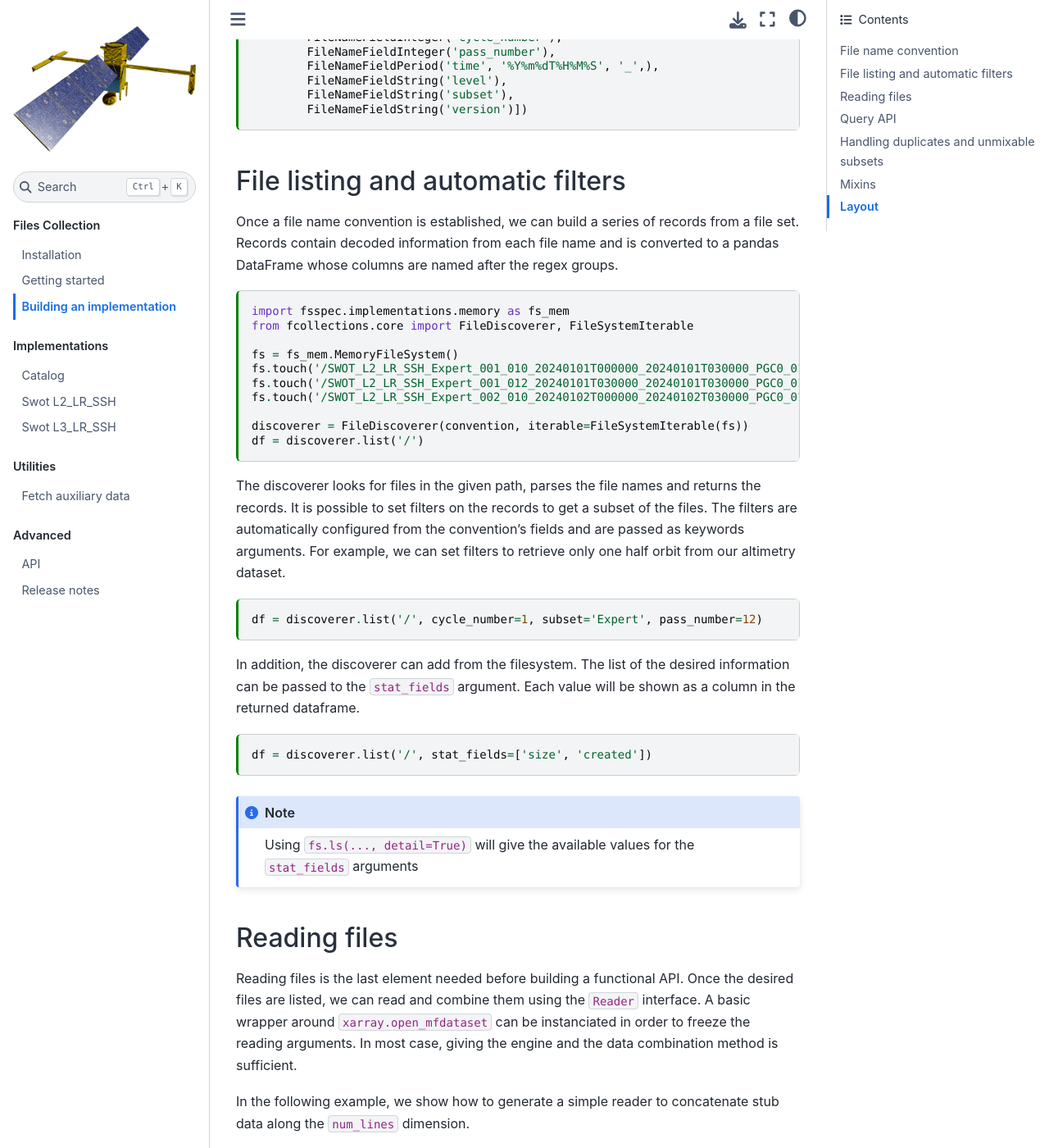
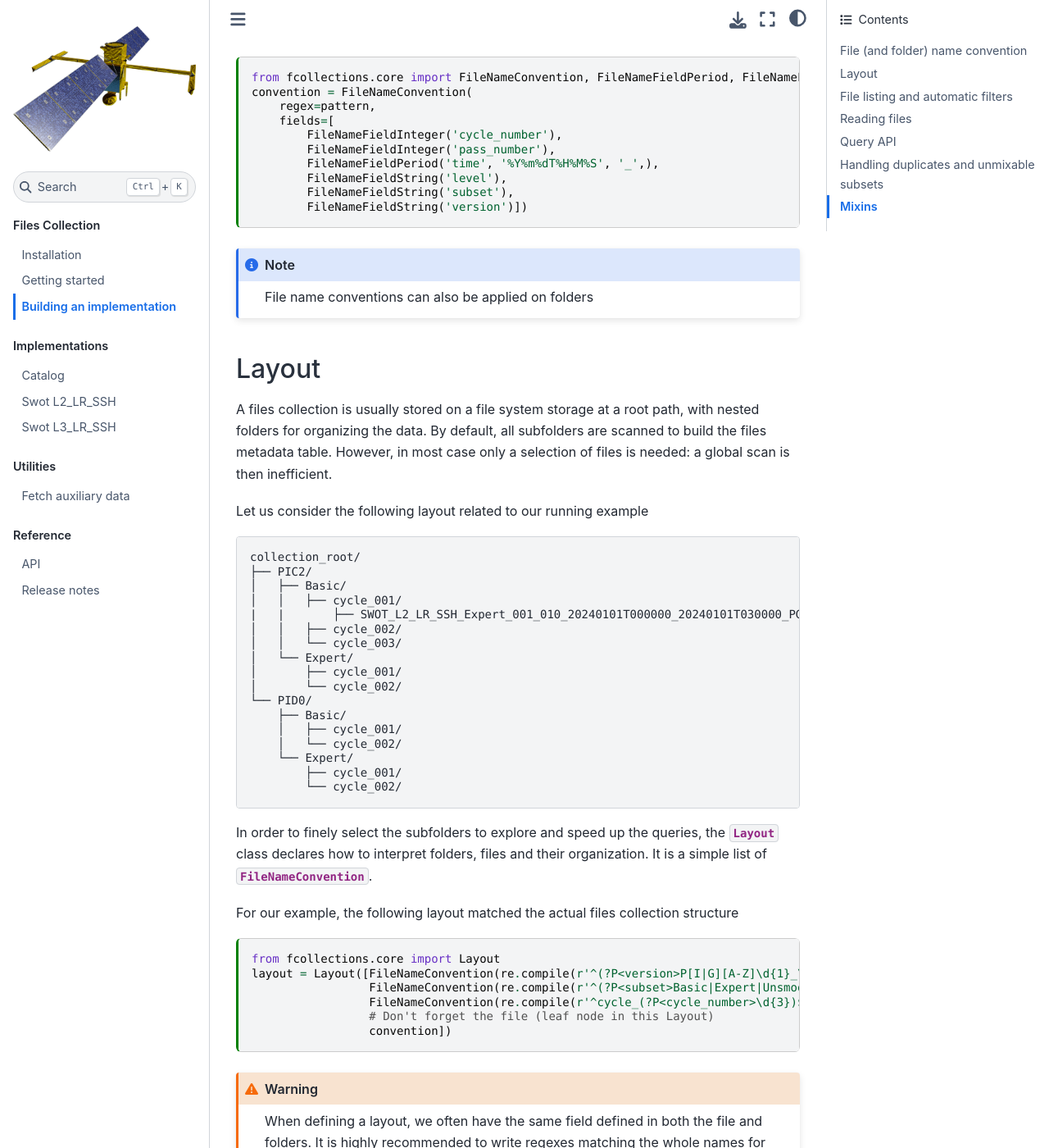
Before and after one commit to robin-cls/fcollections, a Sphinx documentation site: the page built from docs/custom.md, in a window 1280 px wide and 1400 px high, scrolled down 1990 px. Shown: the whole window at 82% size. Built offline with Sphinx 7.4.7 and the Sphinx Book theme 1.1.4, drawn with Linux system fonts in a browser that asks for light colours; some of the changed text lies outside the part shown.

Commit message:
Update documentation

````diff
--- a/docs/custom.md
+++ b/docs/custom.md
@@ -10,11 +10,11 @@ jupytext:
 # Building an implementation
 
 This chapter aims at giving details about the concepts supporting the generic
-model ``FilesDatabase``. The ultimate purpose is to build a custom
-implementation supporting any file set.
+model {class}`FilesDatabase <fcollections.core.FilesDatabase>`. The ultimate
+purpose is to build a custom implementation supporting any file set.
 
 
-## File name convention
+## File (and folder) name convention
 
 The central piece of the model is the definition of a file name convention.
 Usually, file names contain a great deal of information that can be used for
@@ -24,21 +24,22 @@ and so on.
 A file name convention has a dual purpose: interpreting a file name to deduce a
 record of information, and conversely using a record of information to generate
 a filename. Interpretation relies on a regex whereas generation uses an
-f-string. Both functionalities also need ``FileNameField`` definitions to
-specify the type of the data extracted from the file name, how to encode and
-decode it, and which filters can be used onto it.
+f-string. Both functionalities also need {class}`FileNameField <fcollections.core.FileNameField>`
+definitions to specify the type of the data extracted from the file name, how to
+encode and decode it, and which filters can be used onto it.
 
 Let's take the SWOT altimery mission Low Rate product as an example:
 ``SWOT_L2_LR_SSH_Expert_001_010_20240101T000000_20240101T030000_PGC0_01.nc``
 
 This file name contains the following information
-    - ``L2_LR_SSH`` is the product (Level 2 Low Rate Sea Surface Height)
-    - ``Expert`` is the products' subset (other subset are Basic, WindWave and Unsmoothed)
-    - ``001`` is the cycle number
-    - ``010`` is the pass number
-    - ``20240101T000000`` is the timestamp for the first measurement
-    - ``20240101T030000`` is the timestamp for the last measurement
-    - ``PGC0_01`` is the version of the product
+
+- ``L2_LR_SSH`` is the product (Level 2 Low Rate Sea Surface Height)
+- ``Expert`` is the products' subset (other subset are Basic, WindWave and Unsmoothed)
+- ``001`` is the cycle number
+- ``010`` is the pass number
+- ``20240101T000000`` is the timestamp for the first measurement
+- ``20240101T030000`` is the timestamp for the last measurement
+- ``PGC0_01`` is the version of the product
 
 To represent this convention, we define a regex with explicit regex groups for
 representing the fields. The groups names are important as they will be used to
@@ -57,10 +58,10 @@ non-critical use. In addition, inspiration can be found in the many existing
 [implementations](implementations/catalog).
 
 Once the regex is identified, the groups must be associated to fields by
-subclassing ``FileNameField``. File name fields are used to declare which type
-of data can be extracted from a file name, and how to decode and encode them.
-The following example shows a field matching the ``cycle_number`` group declared
-in the file name convention's regex
+subclassing {class}`FileNameField <fcollections.core.FileNameField>`. File name
+fields are used to declare which type of data can be extracted from a file name,
+and how to decode and encode them. The following example shows a field matching
+the ``cycle_number`` group declared in the file name convention's regex
 
 ```{code-cell}
 from fcollections.core import FileNameFieldInteger
@@ -116,41 +117,112 @@ convention = FileNameConvention(
         FileNameFieldString('version')])
 ```
 
+:::{note}
+File name conventions can also be applied on folders
+:::
+
+(layout)=
+
+## Layout
+
+A files collection is usually stored on a file system storage at a root path,
+with nested folders for organizing the data. By default, all subfolders are
+scanned to build the files metadata table. However, in most case only a
+selection of files is needed: a global scan is then inefficient.
+
+Let us consider the following layout related to our running example
+
+```
+collection_root/
+├── PIC2/
+│   ├── Basic/
+│   │   ├── cycle_001/
+|   |       ├── SWOT_L2_LR_SSH_Expert_001_010_20240101T000000_20240101T030000_PGC0_01.nc
+│   │   ├── cycle_002/
+│   │   └── cycle_003/
+│   └── Expert/
+│       ├── cycle_001/
+│       └── cycle_002/
+└── PID0/
+    ├── Basic/
+    │   ├── cycle_001/
+    │   └── cycle_002/
+    └── Expert/
+        ├── cycle_001/
+        └── cycle_002/
+```
+
+In order to finely select the subfolders to explore and speed up the queries,
+the {class}`Layout <fcollections.core.Layout>` class declares how to interpret
+folders, files and their organization. It is a simple list of
+{class}`FileNameConvention <fcollections.core.FileNameConvention>`.
+
+For our example, the following layout matched the actual files collection
+structure
+
+```{code-cell}
+from fcollections.core import Layout
+layout = Layout([FileNameConvention(re.compile(r'^(?P<version>P[I|G][A-Z]\d{1}_\d{2})$'), [convention.get_field('version')]),
+                 FileNameConvention(re.compile(r'^(?P<subset>Basic|Expert|Unsmoothed|WindWave)$'), [convention.get_field('subset')]),
+                 FileNameConvention(re.compile(r'^cycle_(?P<cycle_number>\d{3})$'), [convention.get_field('cycle_number')]),
+                 # Don't forget the file (leaf node in this Layout)
+                 convention])
+```
+
+:::{warning}
+When defining a layout, we often have the same field defined in both the file
+and folders. It is highly recommended to write regexes matching the whole names
+for the folders with fields in common (regex should begin with ``^`` and end
+with ``$``)
+:::
+
+To avoid redefining the same fields, a
+{meth}`utility method <fcollections.core.FileNameConvention.get_field>` can
+extract a field from the file name convention.
+
+The simplest case for organizing the files is a single folder containing all the
+files: a simple layout containing only the file naming convention can be defined
+
+```{code-cell}
+layout_flat = Layout([convention])
+```
+
 ## File listing and automatic filters
 
-Once a file name convention is established, we can build a series of records
-from a file set. Records contain decoded information from each file name and is
-converted to a pandas DataFrame whose columns are named after the regex groups.
+Once one or more layouts are established, we can scan a file set to build a
+series of records. Records contain decoded information from each file name and
+are converted to a pandas DataFrame. The dataframe columns are named after the
+regex groups.
 
 ```{code-cell}
 import fsspec.implementations.memory as fs_mem
-from fcollections.core import FileDiscoverer, FileSystemIterable
+from fcollections.core import FileSystemMetadataCollector
 
 fs = fs_mem.MemoryFileSystem()
 fs.touch('/SWOT_L2_LR_SSH_Expert_001_010_20240101T000000_20240101T030000_PGC0_01.nc')
 fs.touch('/SWOT_L2_LR_SSH_Expert_001_012_20240101T030000_20240101T030000_PGC0_01.nc')
 fs.touch('/SWOT_L2_LR_SSH_Expert_002_010_20240102T000000_20240102T030000_PGC0_01.nc')
 
-discoverer = FileDiscoverer(convention, iterable=FileSystemIterable(fs))
-df = discoverer.list('/')
+collector = FileSystemMetadataCollector('/', [layout_flat], fs)
+collector.to_dataframe()
 ```
 
-The discoverer looks for files in the given path, parses the file names and
+The collector looks for files in the given path, parses the file names and
 returns the records. It is possible to set filters on the records to get a
 subset of the files. The filters are automatically configured from the
 convention's fields and are passed as keywords arguments. For example, we can
 set filters to retrieve only one half orbit from our altimetry dataset.
 
 ```{code-cell}
-df = discoverer.list('/', cycle_number=1, subset='Expert', pass_number=12)
+collector.to_dataframe(cycle_number=1, subset='Expert', pass_number=12)
 ```
 
-In addition, the discoverer can add from the filesystem. The list of the desired
-information can be passed to the ``stat_fields`` argument. Each value will be
-shown as a column in the returned dataframe.
+In addition, the collector can add information given by the filesystem. The
+list of the desired information can be passed to the ``stat_fields`` argument.
+Each value will be shown as a column in the returned dataframe.
 
 ```{code-cell}
-df = discoverer.list('/', stat_fields=['size', 'created'])
+collector.to_dataframe(stat_fields=['size', 'created'])
 ```
 
 ```{note}
@@ -161,10 +233,11 @@ Using ``fs.ls(..., detail=True)`` will give the available values for the
 ## Reading files
 
 Reading files is the last element needed before building a functional API. Once
-the desired files are listed, we can read and combine them using the ``Reader``
-interface. A basic wrapper around ``xarray.open_mfdataset`` can be instanciated
-in order to freeze the reading arguments. In most case, giving the engine and
-the data combination method is sufficient.
+the desired files are listed, we can read and combine them using the
+{class}`IFilesReader <fcollections.core.IFilesReader>` interface. A basic
+wrapper around {func}`xarray.open_mfdataset` can be instanciated in order to
+freeze the reading arguments. In most case, giving the engine and the data
+combination method is sufficient.
 
 In the following example, we show how to generate a simple reader to concatenate
 stub data along the ``num_lines`` dimension.
@@ -195,26 +268,27 @@ reader.read([
 
 ## Query API
 
-Combining all elements is done by subclassing ``FilesDatabase``. The subclass
-must define class arguments for the file name convention and the reader. The
-file listing method from the ``FileDiscoverer`` is integrated in the interface
-and can be called from the new object to get the records.
+Combining all elements is done by subclassing {class}`FilesDatabase <fcollections.core.FilesDatabase>`.
+The subclass must define class arguments for the layouts and the reader. The
+file listing method from the {class}`FileSystemMetadataCollector <fcollections.core.FileSystemMetadataCollector>`
+is integrated in the interface and can be called from the new object to get the
+records.
 
 ```{code-cell}
 from fcollections.core import FilesDatabase
 class MyDatabase(FilesDatabase):
-    parser = convention
+    layouts = [layout_flat, layout]
     reader = reader
 
 fc = MyDatabase(path)
 fc.list_files()
 ```
 
-Apart from listing files, the ``FilesDatabase`` exposes the ``query`` method.
-This method mixes the previously introduced concepts of files' listing,
-selection, reading and combination to produce a dataset. Like for the
-``FileDiscoverer``, filters are automatically built from the file name
-convention.
+Apart from listing files, the {class}`FilesDatabase <fcollections.core.FilesDatabase>`
+exposes the ``query`` method. This method mixes the previously introduced
+concepts of files' listing, selection, reading and combination to produce a
+dataset. Like for the {class}`FileSystemMetadataCollector <fcollections.core.FileSystemMetadataCollector>`,
+filters are automatically built from the file name convention.
 
 ```{code-cell}
 fc.query(pass_number=11)
@@ -235,10 +309,10 @@ addition, some duplicates may be found even within the same subsets. In this
 particular case, filtering the files before reading them becomes a necessity
 rather than a possibility.
 
-To get a consistent dataset from the ``query`` method, a ``FilesDatabase``
+To get a consistent dataset from the ``query`` method, a {class}`FilesDatabase <fcollections.core.FilesDatabase>`
 subclass can define the following
 
-* ``SubsetsUnmixer``: this class interprets the records of the files' metadata
+- {class}`SubsetsUnmixer <fcollections.core.SubsetsUnmixer>`: this class interprets the records of the files' metadata
   table to detect subset mixing. The ``partition_keys`` attribute serves as the
   subset definition. Using this partition keys, the unmixer can split the
   records table into multiple sub-tables containing homogeneous data. The
@@ -247,7 +321,7 @@ subclass can define the following
   keys, it can prove insufficient so we expect manual filtering from the user.
   In case the manual inputs are missing when needed, an error will be raised to
   help the user properly configure the filters
-* ``Deduplicator``: this class interprets the records of a files' metadata
+- {class}`Deduplicator <fcollections.core.Deduplicator>`: this class interprets the records of a files' metadata
   table to detect duplicates. The ``unique`` attribute serves as the unicity
   definition. The ``auto_pick_last`` attribute is a list of keys that will be
   sorted and deduplicated
@@ -261,8 +335,9 @@ data. In our case, multiple versions may pile up so the auto pick property will
 choose the latest. Once the files' list is properly processed, it can be read to
 form an homogeneous dataset for the user.
 
-To illustrate how to use the ``SubsetsUnmixer`` and ``Deduplicator``, we can
-modify our previous custom implementation
+To illustrate how to use the {class}`SubsetsUnmixer <fcollections.core.SubsetsUnmixer>`
+and {class}`Deduplicator <fcollections.core.Deduplicator>`, we can modify our
+previous custom implementation
 
 ```{code-cell}
 from fcollections.core import Deduplicator, SubsetsUnmixer
@@ -279,7 +354,7 @@ subset_unmixer = SubsetsUnmixer(
     partition_keys=['subset'])
 
 class MyDatabase(FilesDatabase):
-    parser = convention
+    layouts = [layout_flat, layout]
     reader = reader
     deduplicator = deduplicator
     unmixer = subset_unmixer
@@ -320,7 +395,7 @@ subset
 
 ## Mixins
 
-A custom ``FilesDatabase`` may need additional functionalities apart from
+A custom {class}`FilesDatabase <fcollections.core.FilesDatabase>` may need additional functionalities apart from
 listing and reading files. These functionalities are usually specific to the use
 case or the data contained in the files. This lack of genericity justifies using
 a multiple inheritance mecanism to inject them in the generic model. Because the
@@ -328,77 +403,24 @@ classes adding the functionalities are abstract, they should be mixed with other
 classes to get a complete implementation: these abstract classes are then called
 ``mixins``.
 
-Two mixins are currently available: ``PeriodMixin`` and ``DownloadMixin``. The
-``PeriodMixin`` works with time series and can analyze the data to get the time
-coverage or detect holes. The ``DownloadMixin`` appends a download endpoint to
-a remote database.
+Two mixins are currently available:
+
+- {class}`PeriodMixin <fcollections.core.PeriodMixin>`: works with time series
+  and can analyze the data to get the time coverage or detect holes
+- {class}`DownloadMixin <fcollections.core.DownloadMixin>`. Appends a download
+  endpoint to a remote database.
 
 To add a mixin in a custom implementation, the subclass should declare both the
-mixin and the ``FilesDatabase`` generic class
+mixin and the {class}`FilesDatabase <fcollections.core.FilesDatabase>` generic
+class
 
 ```{code-cell}
 from fcollections.core import PeriodMixin
 
 class MyDatabase(FilesDatabase, PeriodMixin):
-    parser = convention
+    layouts = [layout, layout_flat]
     reader = reader
 
 fc = MyDatabase(path)
 fc.time_coverage()
 ```
-
-(layout)=
-
-## Layout
-
-As stated in {ref}`layout_intro`, the {class}`fcollections.core.Layout` object
-speeds up file listing. You might want to build a layout reflecting the file
-collection structure to complement the custom implementation.
-
-A layout is a list of {class}`fcollections.core.FileNameConvention` that
-reflects the expected organization of subfolders. Let us consider the following
-layout related to our running example
-
-```
-collection_root/
-├── PIC2/
-│   ├── Basic/
-│   │   ├── cycle_001/
-│   │   ├── cycle_002/
-│   │   └── cycle_003/
-│   └── Expert/
-│       ├── cycle_001/
-│       └── cycle_002/
-└── PID0/
-    ├── Basic/
-    │   ├── cycle_001/
-    │   └── cycle_002/
-    └── Expert/
-        ├── cycle_001/
-        └── cycle_002/
-```
-
-When defining a layout, we often have a redundancy between the file name
-information and the folder information. To avoid redefining the same fields, a
-utility function can extract a field from the file name convention.
-
-In our case, we define the following layout for matching the file collection
-structure
-
-```{code-cell}
-from fcollections.core import Layout
-layout = Layout([FileNameConvention(re.compile(r'(?P<version>P[I|G][A-Z]\d{1}_\d{2})'), [convention.get_field('version')]),
-                    FileNameConvention(re.compile(r'(?P<subset>.*)'), [convention.get_field('subset')]),
-                    FileNameConvention(re.compile(r'cycle_(?P<cycle_number>\d{3})'), [convention.get_field('cycle_number')])])
-```
-
-This layout must be given at class instanciation, because even if a dataset is
-present on multiple platforms, there is no guarantee that the files'
-organization is the same. An integrated default layout would be prone to
-breaking, so we instead define independant default layouts (see
-the [catalog](implementations/catalog)) and ask the user to properly inject them in the
-databases.
-
-```{code-cell}
-fc = MyDatabase(path, layout=layout)
-```
--- a/docs/getting_started.md
+++ b/docs/getting_started.md
@@ -33,15 +33,11 @@ ds.to_netcdf(f'{path}/SWOT_L2_LR_SSH_Expert_001_012_20240101T030000_20240101T060
 
 ## Implementations
 
-The generic ``FilesDatabase`` model must be subclassed in order to properly
-define the file listing and reading functionalities. A subclass handling a given
-type of files is called an implementation.
-
 When confronted to a files collection, the first step is to try and find if
 an implementation matching the data already exists. Such implementation may be
 found in the [catalog](implementations/catalog)
 
-From the catalog, we can see that {class}`fcollections.implementations.NetcdfFilesDatabaseSwotLRL2`
+From the catalog, we can see that {class}`NetcdfFilesDatabaseSwotLRL2 <fcollections.implementations.NetcdfFilesDatabaseSwotLRL2>`
 matches our file names. In case no implementation is available, the user can
 build its own following [creation procedure](custom).
 
@@ -133,7 +129,7 @@ fc.variables_info(subset='Expert')
 
 It is possible to access a file set from a remote location. Fcollections is based on
 the powerful ``fsspec`` abstraction. As a consequence, files collections might
-accept any file system, provided that the underlying reader supports it.
+accept any file system.
 
 ```{warning}
 In case the reader does not support a specific file system, an error will be
@@ -167,66 +163,6 @@ implementation of ``fsspec``
 :::
 ::::
 
-(layout_intro)=
-
-## Partial file listing
-
-A files collection is usually stored on a file system storage at a root path,
-with nested folders for organizing the data. By default, all subfolders are
-scanned to build the files metadata table. However, in case filters for listing
-or querying the database are defined, only a subset of the subfolders are
-relevant: a global scan is then inefficient.
-
-In order to finely select the subfolders to explore, a
-{class}`fcollections.core.Layout` object can be given to the
-{class}`fcollections.core.FilesDatabase`. This object gives information about how
-the file collection is organized and speeds up the requests.
-
-```{note}
-Pre-configured layouts are associated to the implementations. They can be found
-in the {doc}`summary table <implementations/catalog>`
-```
-
-Below is an example of how a layout shall be configured. The given query filters
-match the ``<version>/<subset>/<cycle_number>`` structure declared in the layout
-
-```python
-from fsspec.implementations.ftp import FTPFileSystem
-from fcollections.implementations import AVISO_L2_LR_SSH_LAYOUT
-fs = FTPFileSystem('ftp-access.aviso.altimetry.fr', 21, username='...', password='...')
-
-# Use the layout parameter to give the file system tree information
-db = NetcdfFilesDatabaseSwotLRL2('/swot_products/l2_karin/l2_lr_ssh', fs=fs,
-                                 layout=AVISO_L2_LR_SSH_LAYOUT)
-
-# Queries will now be faster
-db.list_files(cycle_number=31, subset='Expert', pass_number=1)
-```
-
-In case the layout object mismatches the actual structure of the file
-collection, the requests will return empty results and a warning will be emitted
-
-```{code-cell}
-# Display warning as a message log in stdout. Can be skipped
-import sys;import logging; logging.basicConfig(stream=sys.stdout)
-logging.captureWarnings(True)
-
-# Recreate a invalid tree structure
-import os
-path = tempfile.mkdtemp()
-os.mkdir(os.path.join(path, 'cycle_001'))
-
-# Querying with a badly matched layout will return empty results
-from fcollections.implementations import AVISO_L2_LR_SSH_LAYOUT
-db = NetcdfFilesDatabaseSwotLRL2(path, layout=AVISO_L2_LR_SSH_LAYOUT)
-ds = db.query(cycle_number=31, subset='Expert', pass_number=1)
-
-ds is None
-```
-
-The user has two options to solve this issue:
-
-- Remove the layout from it database instance, though the requests will fall
-  back to a default a global scan
-- Create the layout object matching the file collection structure, see
-  {ref}`layout` for how to build a layout
+Remote file system listing can be quite long. Implementations are usually
+shipped with layouts for a improved listing speed. See the
+{ref}`Layout <layout>` introduction if listing performance becomes an issue.
--- a/docs/index.rst
+++ b/docs/index.rst
@@ -21,7 +21,7 @@ FCollections
     auxiliary
 
 .. toctree::
-    :caption: Advanced
+    :caption: Reference
     :maxdepth: 1
 
     api
````
Also changed, not shown: other parts of docs/getting_started.md (+1 -1 lines), docs/implementations/implementations.csv (+15 -15 lines), docs/implementations/l2_lr_ssh.md (+1 -3 lines), docs/implementations/l3_lr_ssh.md (+1 -5 lines).
